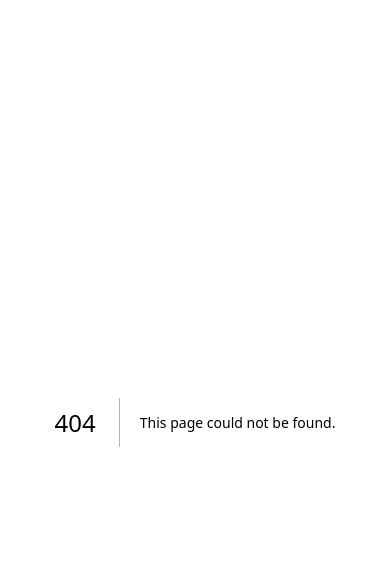
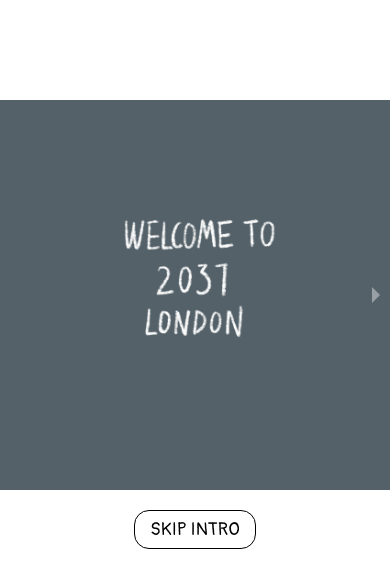
Before and after one commit to weilidai2001/keep-my-cat-2025, a Next.js app: page /intro in a window 390 px wide. Before the commit this address had no page. Shown: the top 588 px of the page. Built offline with nearby package versions, Linux system fonts and the light colour scheme.

Commit message:
feat: add responsive carousel component and intro page with image slideshow

```diff
--- /dev/null
+++ b/src/app/intro/page.tsx
@@ -0,0 +1,59 @@
+"use client";
+
+import { Carousel } from "react-responsive-carousel";
+import { useState } from "react";
+import Button from "@/components/ui/button";
+
+// carousel styles
+import "react-responsive-carousel/lib/styles/carousel.css";
+
+const images = [
+  "/intro_1.gif",
+  "/intro_2.gif",
+  "/intro_3.gif",
+  "/intro_4.gif",
+  "/intro_5.gif",
+  "/intro_6.gif",
+  "/intro_7.gif",
+  "/intro_8.gif",
+];
+
+export default function Intro() {
+  const [currentImageIndex, setCurrentImageIndex] = useState(0);
+  const [showSkipIntroButton, setShowSkipIntroButton] = useState(true);
+  const [showStartGameButton, setShowStartGameButton] = useState(false);
+
+  const config = {
+    showArrows: true,
+    showStatus: false,
+    showIndicators: false,
+    showThumbs: false,
+    emulateTouch: true,
+    onChange: (index: number) => {
+      setCurrentImageIndex(index);
+      if (index === images.length - 1) {
+        setShowSkipIntroButton(false);
+        setShowStartGameButton(true);
+      } else {
+        setShowSkipIntroButton(true);
+        setShowStartGameButton(false);
+      }
+    },
+  };
+
+  return (
+    <div>
+      <main className="mt-[100px]">
+        <Carousel {...config}>
+          {images.map((image, i) => (
+            <img src={currentImageIndex === i ? image : undefined} /> // ensure the gif animation only starts playing on scroll into view
+          ))}
+        </Carousel>
+      </main>
+      <footer className="flex justify-center">
+        {showSkipIntroButton && <Button href="/" text="Skip intro" />}
+        {showStartGameButton && <Button href="/" text="Start game" />}
+      </footer>
+    </div>
+  );
+}
--- /dev/null
+++ b/src/components/ui/responsive-carousel.tsx
@@ -0,0 +1,77 @@
+"use client";
+
+import React, { useCallback } from "react";
+import { useRouter } from "next/navigation";
+import { Carousel } from "react-responsive-carousel";
+
+// carousel styles
+import "react-responsive-carousel/lib/styles/carousel.css";
+
+type ResponsiveCarouselProps = {
+  images: string[];
+  buttonText: string;
+  buttonTextLast: string;
+  nextDestination: string;
+};
+
+const createImageNameByIndex = (index: number) => `intro-image-${index}`;
+
+const ResponsiveCarousel: React.FC<ResponsiveCarouselProps> = ({
+  images,
+  buttonText,
+  buttonTextLast,
+  nextDestination,
+}) => {
+  const placeholder = "/white.png";
+
+  const props = (src: string) => ({
+    "data-src": src,
+  });
+
+  const config = {
+    showArrows: false,
+    showStatus: false,
+    showIndicators: false,
+    showThumbs: false,
+    emulateTouch: true,
+    onChange: (index: number) => {},
+  };
+
+  return (
+    <div className="responsive-carousel">
+      <header />
+      <main>
+        <img
+          className="responsive-carousel__prompt"
+          src="/slideshow_continue.png"
+        />
+        <Carousel {...config}>
+          {images.map((image, i) => (
+            <img
+              id={createImageNameByIndex(i)}
+              {...props(image)}
+              key={image}
+              src={i === 0 ? image : placeholder}
+            />
+          ))}
+        </Carousel>
+      </main>
+      <footer className="flex justify-center">
+        <button
+          className="responsive-carousel__button--normal text-[15px] w-auto px-[15px] py-[5px]"
+          onClick={() => {}}
+        >
+          Skip intro
+        </button>
+        <button
+          className="responsive-carousel__button--last text-[22px] w-auto px-[15px] py-[5px] hidden"
+          onClick={() => {}}
+        >
+          Start game
+        </button>
+      </footer>
+    </div>
+  );
+};
+
+export default ResponsiveCarousel;
```
Also changed, not shown: package.json (+6 -5 lines), 2 other files (tests, documents, lock files or other folders).
